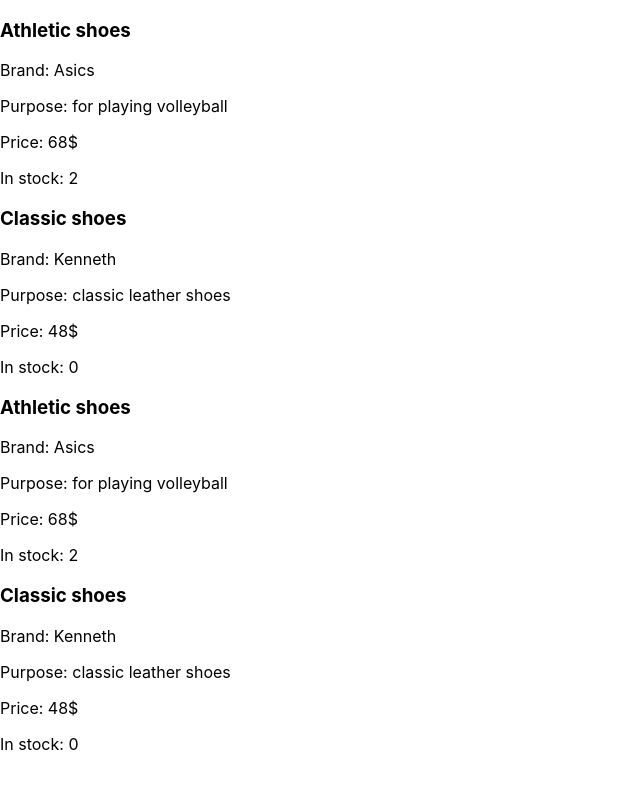
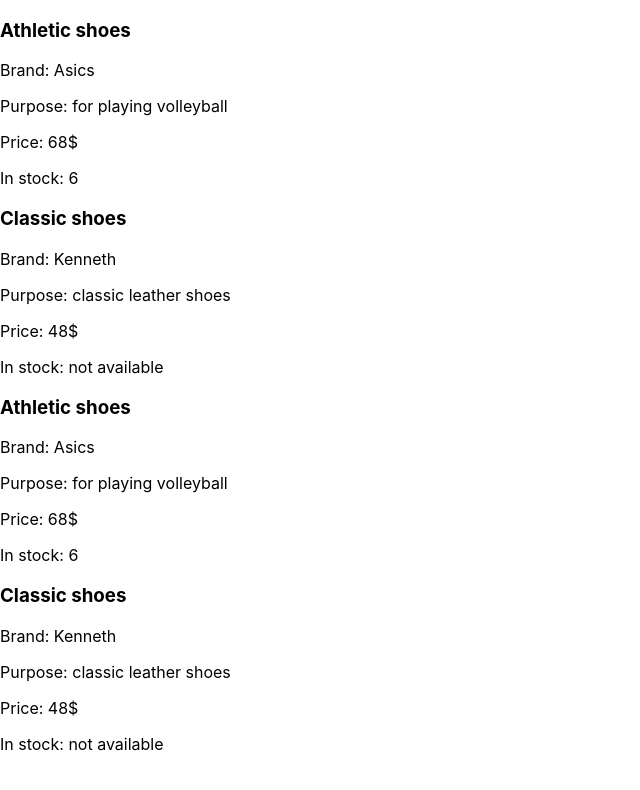
Before and after one commit to dmytro-bieliei/react-components-and-props, a React (Create React App) app: page / in a window 1280 px wide. Shown: the top 790 px of the page, without its empty margins (0-640 px from the left). Built offline with nearby package versions, Linux system fonts and the light colour scheme.

Commit message:
add prop plugs

```diff
--- a/src/App.js
+++ b/src/App.js
@@ -8,7 +8,7 @@
   name: "Asics",
   description: "for playing volleyball",
   price: "68$",
-  quantity: 2,
+  quantity: 6,
 };
 
 const shoes = {
--- a/src/components/ClassGoods/index.jsx
+++ b/src/components/ClassGoods/index.jsx
@@ -8,11 +8,11 @@
     } = this.props;
     return (
       <article>
-        <h1>{type}</h1>
-        <p>Brand: {name}</p>
-        <p>Purpose: {description}</p>
-        <p>Price: {price}</p>
-        <p>In stock: {quantity}</p>
+        <h1>{type||"type not cpecified"}</h1>
+        <p>Brand: {name||"no brand information"}</p>
+        <p>Purpose: {description||"no good description"}</p>
+        <p>Price: {price||"no price information"}</p>
+        <p>In stock: {quantity||"not available"}</p>
       </article>
     );
   }
--- a/src/components/FunctionalComponent/index.jsx
+++ b/src/components/FunctionalComponent/index.jsx
@@ -1,18 +1,3 @@
-const sneakers = {
-  type: "Athletic shoes",
-  name: "Asics",
-  description: "for playing volleyball",
-  price: "68$",
-  quantity: 2,
-};
-
-const shoes = {
-  type: "Classic shoes",
-  name: "Kenneth",
-  description: "classic leather shoes",
-  price: "48$",
-  quantity: 0,
-};
 
 function Goods(props) {
   const {
@@ -21,11 +6,11 @@
 
   return (
     <article>
-      <h1>{type}</h1>
-      <p>Brand: {name}</p>
-      <p>Purpose: {description}</p>
-      <p>Price: {price}</p>
-      <p>In stock: {quantity}</p>
+      <h1>{type||"type not cpecified"}</h1>
+      <p>Brand: {name||"no brand information"}</p>
+      <p>Purpose: {description||"no good description"}</p>
+      <p>Price: {price||"no price information"}</p>
+      <p>In stock: {quantity||"not available"}</p>
     </article>
   );
 }
```
